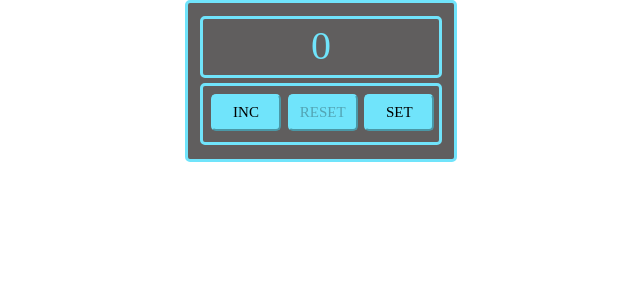
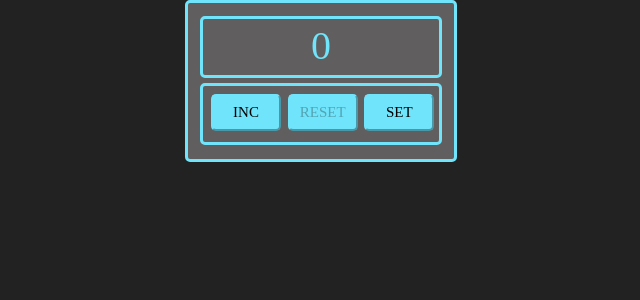
Before and after one commit to dai220885/1-calculator, a React (Create React App) app: page / in a window 1280 px wide. Shown: the top 300 px of the page, without its empty margins (319-959 px from the left). Built offline with nearby package versions, Linux system fonts and the light colour scheme.

Commit message:
в body добавлен стиль background-color: #232222;

```diff
--- a/src/index.css
+++ b/src/index.css
@@ -5,6 +5,7 @@ body {
     sans-serif;
   -webkit-font-smoothing: antialiased;
   -moz-osx-font-smoothing: grayscale;
+  background-color: #232222;
 }
 
 code {
```
